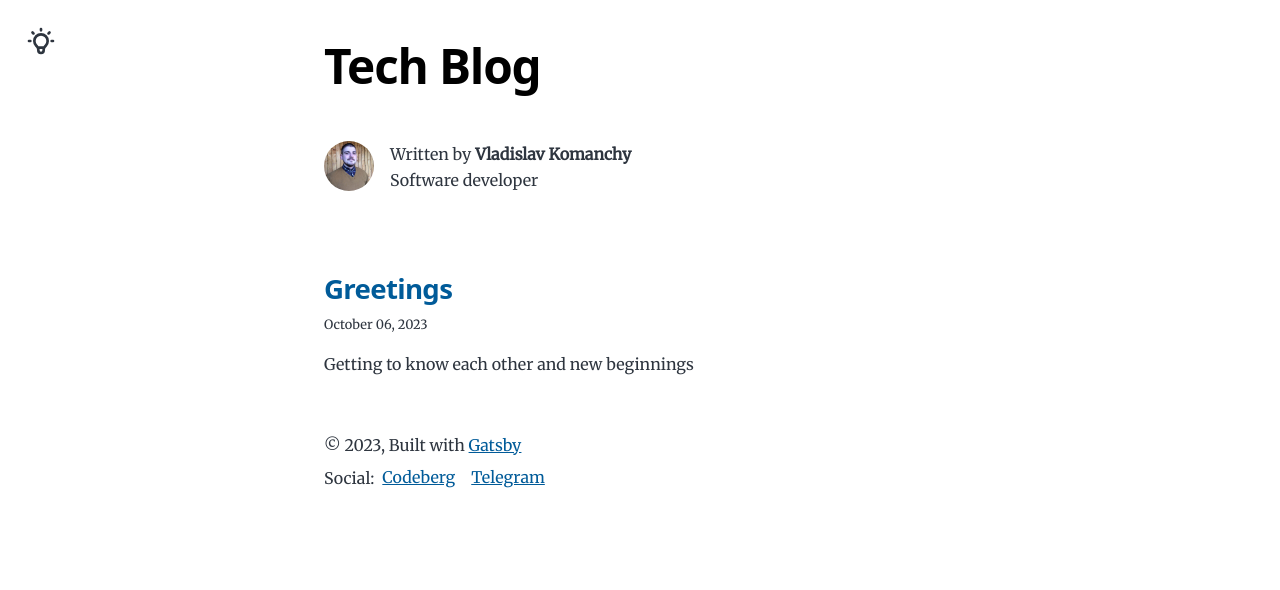
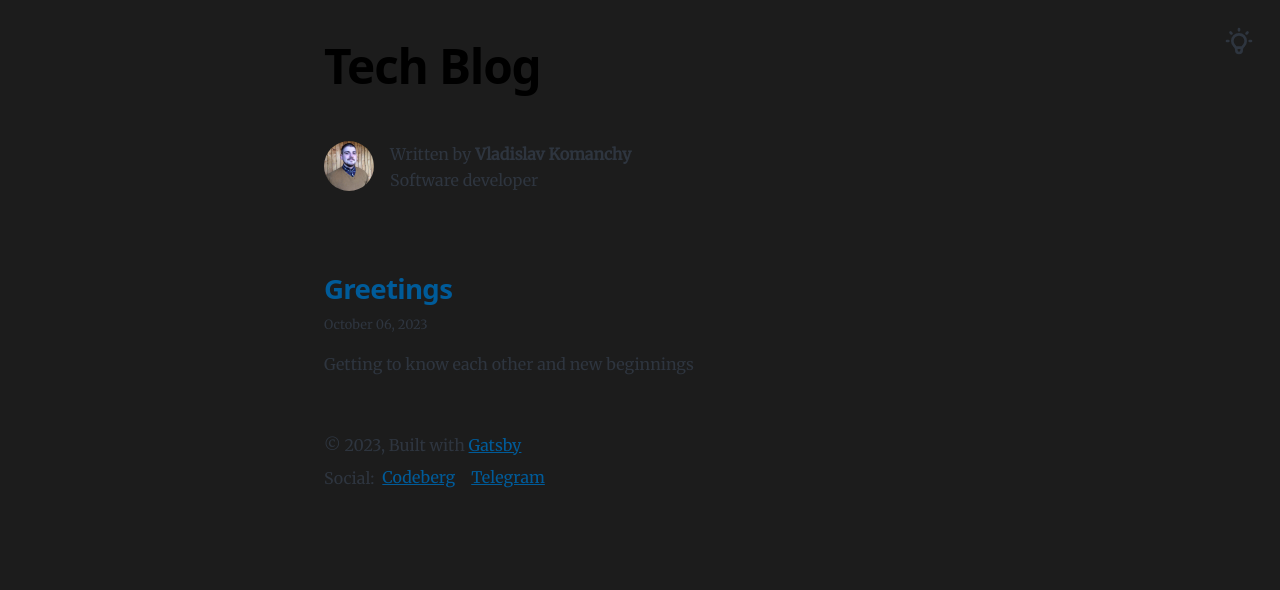
Before and after one commit to nicktorn89/gatsby-blog, a Gatsby site: page / in a window 1280 px wide. Built offline with nearby package versions, Linux system fonts and the light colour scheme; Gatsby itself is replaced by a stand-in of ours.

Commit message:
feat: implement dark theme and mechanism for changing/using it

```diff
--- a/gatsby-browser.js
+++ b/gatsby-browser.js
@@ -8,3 +8,11 @@ import './src/style.css';
 
 // Highlighting for code blocks
 import 'prismjs/themes/prism.css';
+
+import React from 'react';
+
+import { ThemeProvider } from './src/context/ThemeContext';
+
+export const wrapRootElement = ({ element }) => (
+  <ThemeProvider>{element}</ThemeProvider>
+);
--- a/gatsby-ssr.js
+++ b/gatsby-ssr.js
@@ -1,3 +1,7 @@
+/* eslint-disable no-undef */
+const React = require('react');
+const { ThemeSettler } = require('./src/components/themeSettler');
+
 /**
  * Implement Gatsby's SSR (Server Side Rendering) APIs in this file.
  *
@@ -7,6 +11,7 @@
 /**
  * @type {import('gatsby').GatsbySSR['onRenderBody']}
  */
-exports.onRenderBody = ({ setHtmlAttributes }) => {
+exports.onRenderBody = ({ setHtmlAttributes, setPreBodyComponents }) => {
+  setPreBodyComponents(<ThemeSettler />);
   setHtmlAttributes({ lang: `en` });
 };
--- a/src/changeTheme.js
+++ b/src/changeTheme.js
@@ -1,4 +1,23 @@
-export const changeTheme = (theme) => {
+export const getColorMode = () => {
+  const savedColorMode = window.localStorage.getItem('colorMode');
+  const isColorModeSaved = typeof savedColorMode === 'string';
+
+  if (isColorModeSaved) {
+    return savedColorMode;
+  }
+
+  const prefersColorsScheme = window.matchMedia('(prefers-color-scheme: dark)');
+
+  const isPreferenceDefined = typeof prefersColorsScheme?.matches === 'boolean';
+
+  if (isPreferenceDefined) {
+    return prefersColorsScheme.matches ? 'dark' : 'light';
+  }
+
+  return 'light';
+};
+
+export const changeCssVariablesByTheme = (theme) => {
   const cssPropertiesByTheme = {
     dark: {
       '--background-color': '#1c1c1c',
--- /dev/null
+++ b/src/components/themeSettler.js
@@ -0,0 +1,60 @@
+import React from 'react';
+
+export const ThemeSettler = () => {
+  const codeToRunOnClient = `
+(function() {
+  const getColorMode = () => {
+    const savedColorMode = window.localStorage.getItem('colorMode');
+    const isColorModeSaved = typeof savedColorMode === 'string';
+
+    if (isColorModeSaved) {
+      return savedColorMode;
+    }
+
+    const prefersColorsScheme = window.matchMedia('(prefers-color-scheme: dark)');
+
+    const isPreferenceDefined = typeof prefersColorsScheme?.matches === 'boolean';
+
+    if (isPreferenceDefined) {
+      return prefersColorsScheme.matches ? 'dark' : 'light';
+    }
+
+    return 'light';
+  };
+
+  const changeCssVariablesByTheme = (theme) => {
+    const cssPropertiesByTheme = {
+      dark: {
+        '--background-color': '#1c1c1c',
+        '--color-primary': '#eeeeee',
+        '--color-text': 'white',
+        '--color-text-light': 'white',
+        '--color-heading': '#eeeeee',
+        '--color-heading-black': 'white',
+      },
+      light: {
+        '--background-color': 'white',
+        '--color-primary': '#005b99',
+        '--color-text': '#2e353f',
+        '--color-text-light': '#4f5969',
+        '--color-heading': '#1a202c',
+        '--color-heading-black': 'black',
+      },
+    };
+
+    const currentProperties = cssPropertiesByTheme[theme];
+
+    Object.entries(currentProperties).forEach(([key, value]) => {
+      document.documentElement.style.setProperty(key, value);
+    });
+  };
+
+  const colorMode = getColorMode();
+
+  changeCssVariablesByTheme(colorMode);
+})()
+  `;
+
+  // eslint-disable-next-line react/no-danger
+  return <script dangerouslySetInnerHTML={{ __html: codeToRunOnClient }} />;
+};
--- a/src/components/themeToggle.js
+++ b/src/components/themeToggle.js
@@ -1,23 +1,16 @@
 import React from 'react';
-import { useEffect } from 'react';
-import { useState } from 'react';
 
 import { HiOutlineMoon, HiOutlineLightBulb } from 'react-icons/hi';
-import { changeTheme } from '../changeTheme';
+
+import { ThemeContext } from '../context/ThemeContext';
+import { useContext } from 'react';
 
 export const ThemeToggle = () => {
-  const [theme, setTheme] = useState('light');
+  const { theme, changeTheme } = useContext(ThemeContext);
 
   const handleChangeTheme = () => {
-    setTheme((prev) => (prev === 'light' ? 'dark' : 'light'));
+    changeTheme(theme === 'light' ? 'dark' : 'light');
   };
-
-  useEffect(
-    () => {
-      changeTheme(theme);
-    },
-    [theme],
-  );
 
   const CurrentIcon = theme === 'dark' ? HiOutlineMoon : HiOutlineLightBulb;
 
--- /dev/null
+++ b/src/context/ThemeContext.js
@@ -0,0 +1,23 @@
+import React from 'react';
+
+import { getColorMode, changeCssVariablesByTheme } from '../changeTheme';
+
+export const ThemeContext = React.createContext();
+
+export const ThemeProvider = ({ children }) => {
+  const [theme, setTheme] = React.useState(getColorMode);
+
+  const changeTheme = (value) => {
+    setTheme(value);
+
+    changeCssVariablesByTheme(value);
+
+    window.localStorage.setItem('colorMode', value);
+  };
+
+  return (
+    <ThemeContext.Provider value={{ theme, changeTheme }}>
+      {children}
+    </ThemeContext.Provider>
+  );
+};
--- a/src/style.css
+++ b/src/style.css
@@ -351,7 +351,7 @@ a:focus {
 .theme-toggle-container {
   position: absolute;
 
-  left: 25px;
+  right: 25px;
   top: 25px;
 
   cursor: pointer;
```
